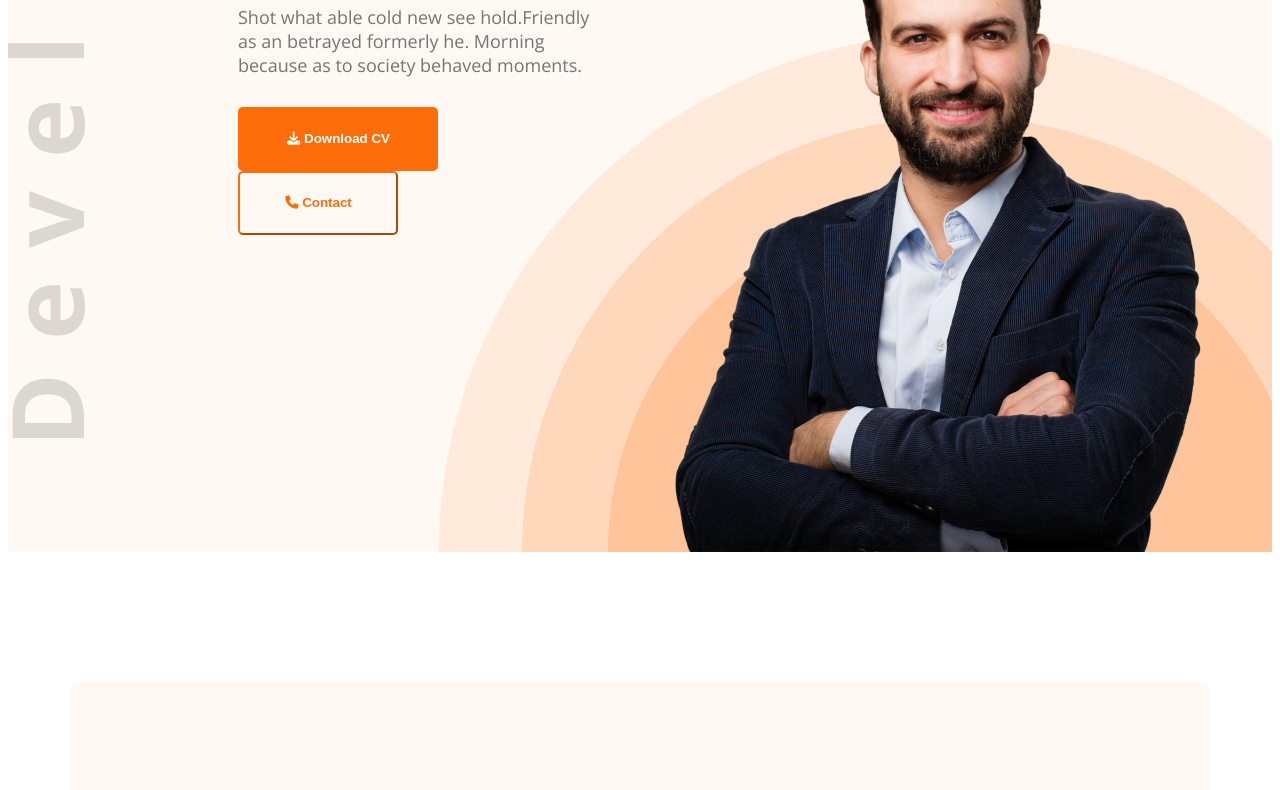
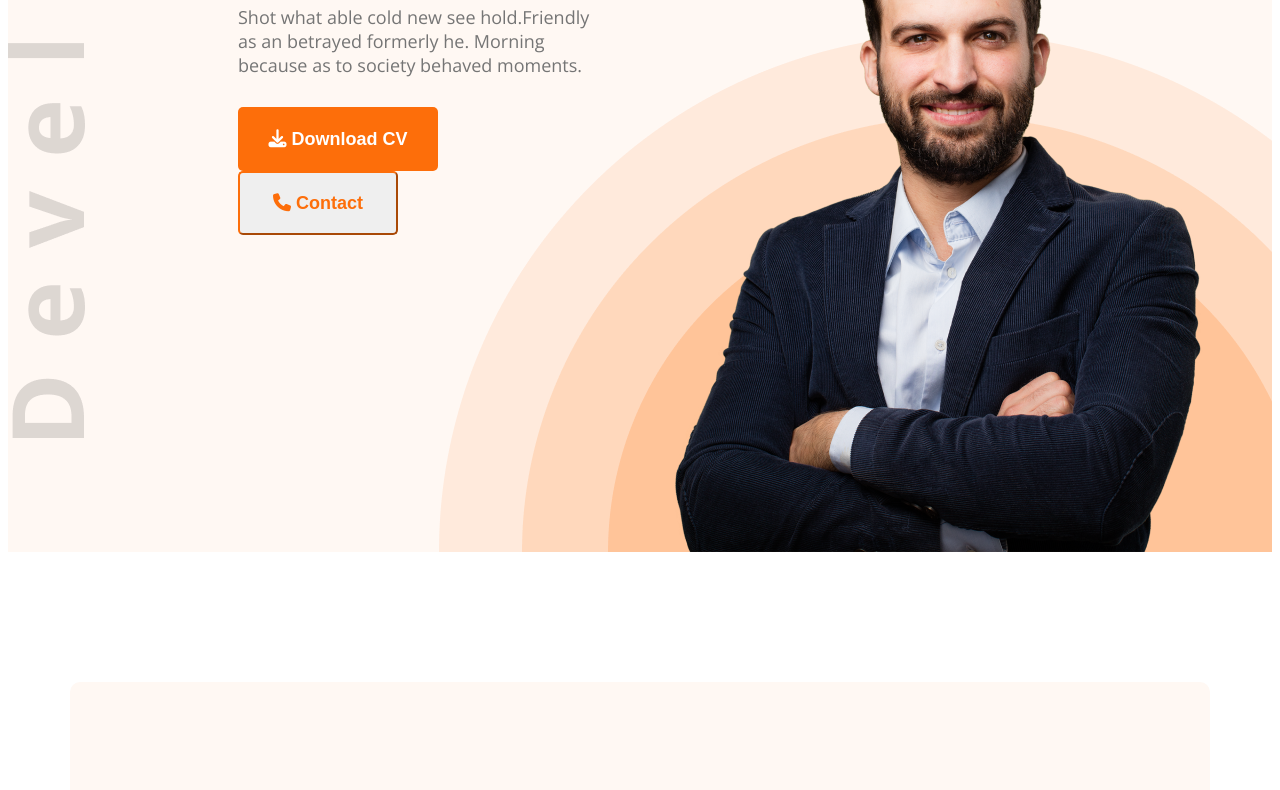
Before and after one commit to mdashikurrahman581/my-portfolio, a plain HTML site: page index.html in a window 1280 px wide. Shown: the part 375-1165 px from the top of the page. Drawn offline with nearby package versions, Linux system fonts and the light colour scheme.

Commit message:
btn edited

```diff
--- a/styles/portfolio.css
+++ b/styles/portfolio.css
@@ -29,11 +29,14 @@
 .btn-primary{
     background-color: rgba(253, 110, 10, 1);
     color: rgba(255, 255, 255, 1);
-    padding: 18px 35px 19px 36px;
+    padding: 12px 23px 12px 23px;
     font-weight: bold;
     border: none;
     border-radius: 5px;
     cursor: pointer;
+    font-size: 18px;
+    width: 200px;
+    height: 64px;
 
 }
 
@@ -121,14 +124,15 @@ nav ul li a .hire-box-size{
     margin-right: 30px;
 }
 .banner .banner-content .btn-contact{
+    font-size: 18px;
     font-weight: bold;
     color: rgba(253, 110, 10, 1);
-    padding: 18px 35px 19px 36px;
+    padding: 12px 23px 12px 23px;
     border-radius: 5px;
     border-color:rgba(253, 110, 10, 1) ;
     width: 160px;
     height: 64px;
-    background-color:rgba(255, 248, 243, 1) ;
+    /* background-color:rgba(255, 248, 243, 1) ; */
     cursor: pointer;
 
 }
```
